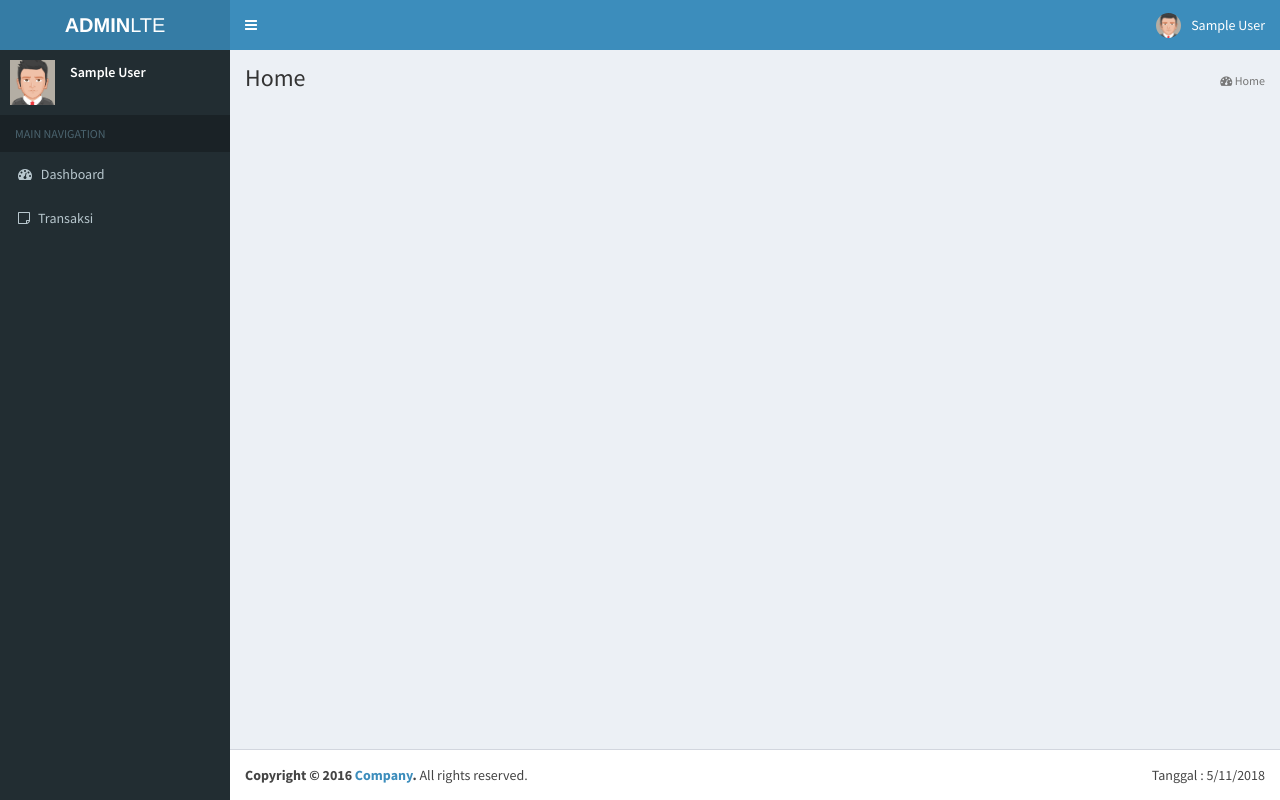
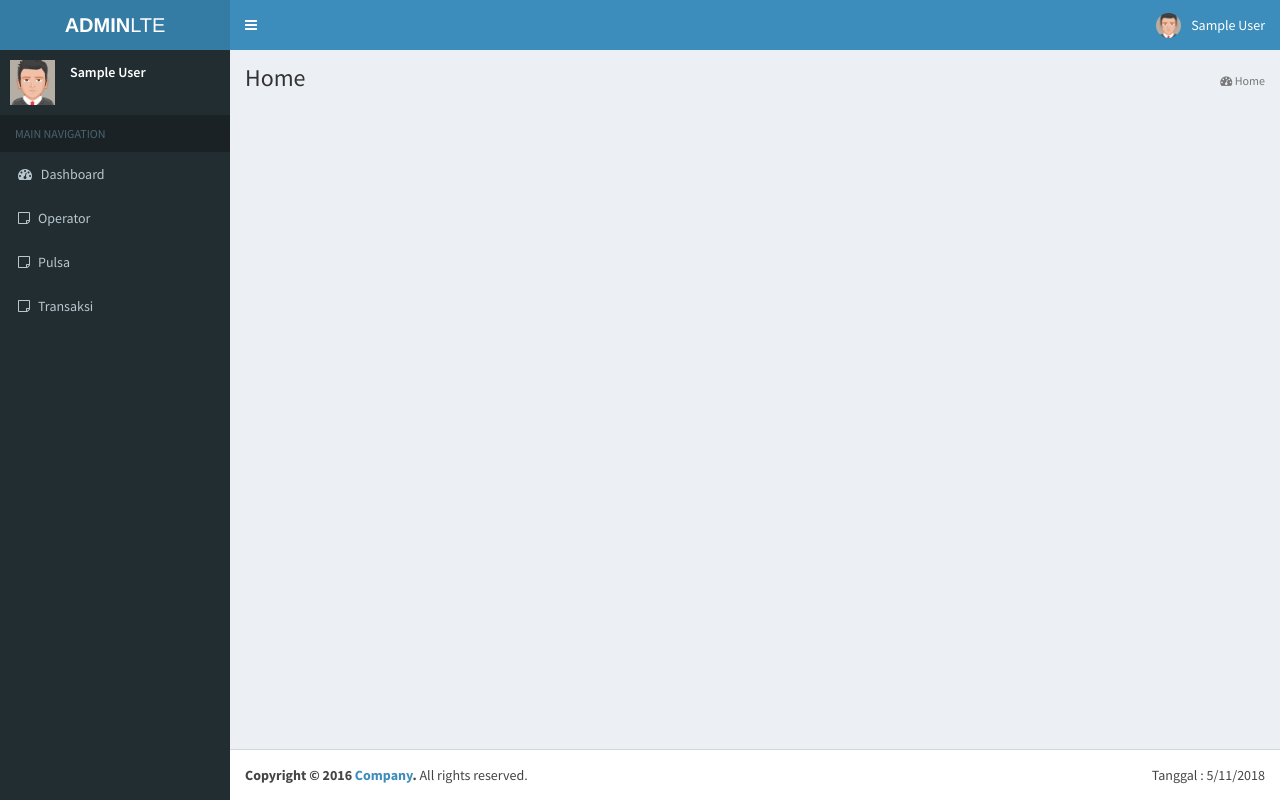
Before and after one commit to atangsutisna/konterpulsa, a CodeIgniter app: page /database/index.php/home/index in a window 1280 px wide. Run offline with CodeIgniter, Linux system fonts and the light colour scheme; the visitor is signed in with stand-in values (Sample User, id 1); some libraries are stand-ins or nearby versions.

Commit message:
add operator and pulsa menu

```diff
--- a/application/views/sidebar.php
+++ b/application/views/sidebar.php
@@ -19,6 +19,16 @@
           </a>
         </li>
         <li>
+          <a href="<?= site_url('operator') ?>">
+            <i class="fa fa-sticky-note-o"></i><span>Operator</span>
+          </a>
+        </li>
+        <li>
+          <a href="<?= site_url('operator') ?>">
+            <i class="fa fa-sticky-note-o"></i><span>Pulsa</span>
+          </a>
+        </li>
+        <li>
             <a href="<?= site_url('transaction') ?>">
                 <i class="fa fa-sticky-note-o"></i><span>Transaksi</span>
             </a>
```
